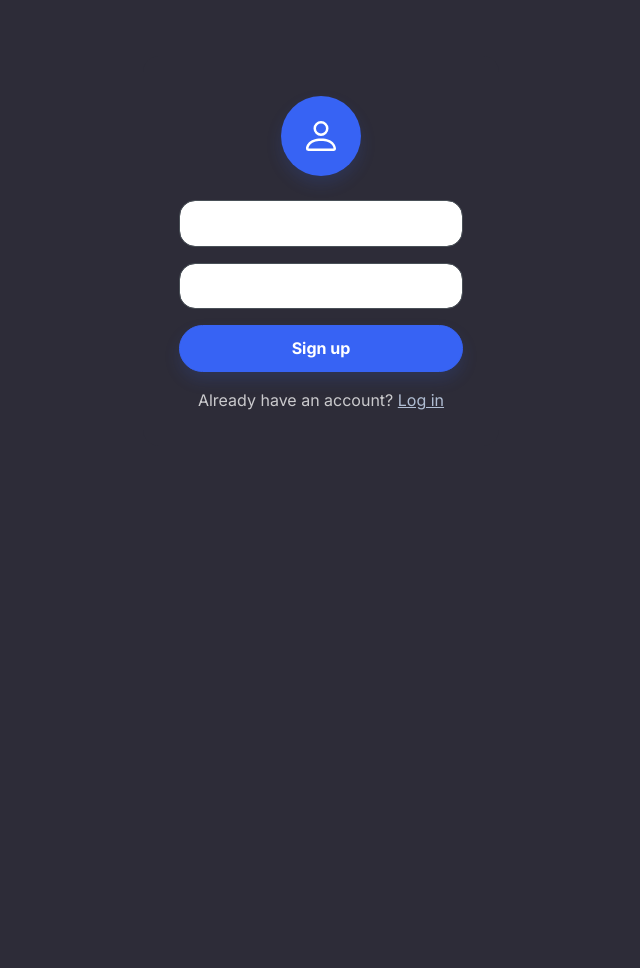
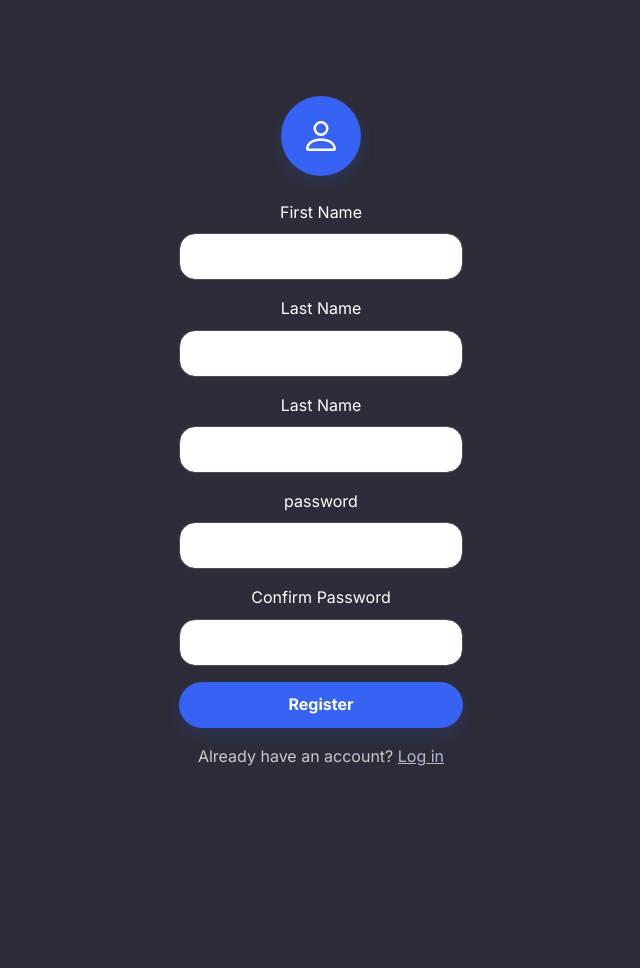
Before and after one commit to oackland/pokeapi_flask, a Flask app: template app/templates/signup.html in a window 1280 px wide. Shown: the part 248-1216 px from the top of the page, without its empty margins (319-959 px from the left). Run offline with Flask 3, Linux system fonts and the light colour scheme; the template is opened without the code that fills it: values that come from a table or form of the project are taken from there, others are empty.

Commit message:
updating sigup

```diff
--- a/app/templates/signup.html
+++ b/app/templates/signup.html
@@ -1,5 +1,5 @@
 {% extends "base.html" %}
-
+<title>{% block title %}Sign up{% endblock %}</title>
 {% block content %}
 	<section class="py-5">
 		<div class="container py-5">
@@ -20,14 +20,33 @@
 								</svg>
 							</div>
 							<form method="post">
-								<div class="mb-3"><input class="form-control" type="email" name="email"
-								                         placeholder="Email"></div>
-								<div class="mb-3"><input class="form-control" type="password" name="password"
-								                         placeholder="Password"></div>
+								{{ form.hidden_tag() }}
 								<div class="mb-3">
-									<button class="btn btn-primary shadow d-block w-100" type="submit">Sign up</button>
+									{{ form.first_name.label(class='form-label') }}
+									{{ form.first_name(class='form-control') }}
 								</div>
-								<p class="text-muted">Already have an account?&nbsp;<a href="login.html">Log in</a></p>
+								<div class="mb-3">
+									{{ form.last_name.label(class='form-label') }}
+									{{ form.last_name(class='form-control') }}
+								</div>
+								<div class="mb-3">
+									{{ form.last_name.label(class='form-label') }}
+									{{ form.last_name(class='form-control') }}
+								</div>
+								<div class="mb-3">
+									{{ form.password.label(class='form-label') }}
+									{{ form.password(class='form-control') }}
+								</div>
+								<div class="mb-3">
+									{{ form.confirm_password.label(class='form-label') }}
+									{{ form.confirm_password(class='form-control') }}
+								</div>
+								<div class="mb-3">
+									{{ form.submit_btn.label(class='btn btn-primary shadow d-block w-100') }}
+
+								</div>
+								<p class="text-muted">Already have an account?&nbsp;<a href="login.html">Log in</a>
+								</p>
 							</form>
 						</div>
 					</div>
```
Also changed, not shown: app/routes.py (+10 -4 lines).
